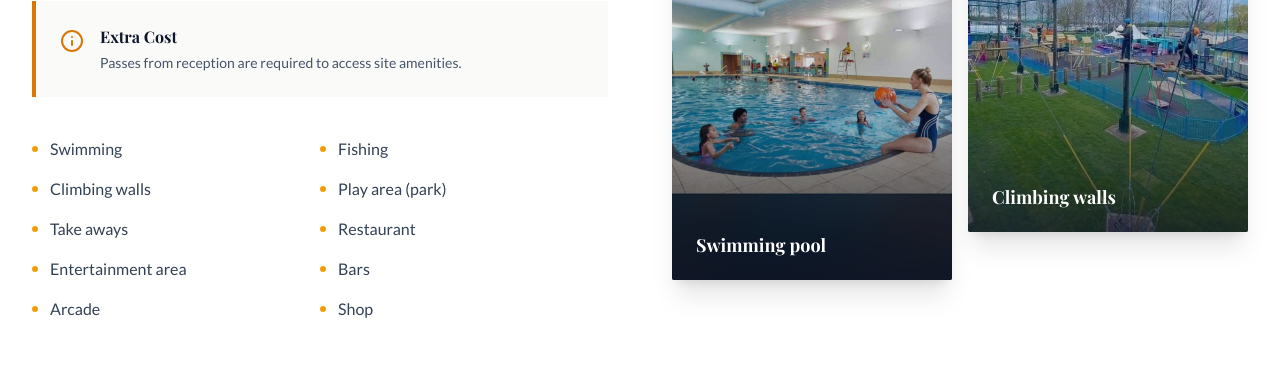
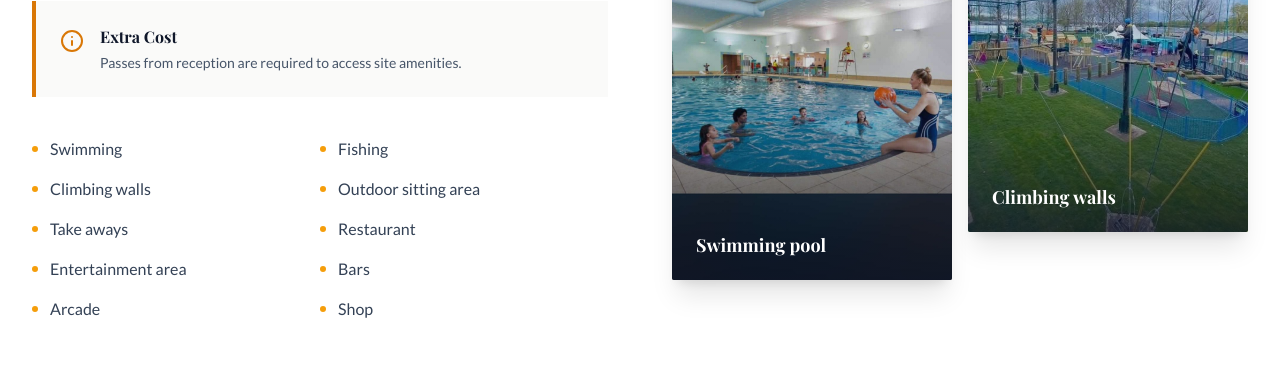
Before and after one commit to markf11/sunny-bee-retreat, a React (Vite) app: page / in a window 1280 px wide. Shown: the part 6000-6371 px from the top of the page. Built offline with nearby package versions, Linux system fonts and the light colour scheme; a web font is replaced by a local one.

Commit message:
Change 'Play area (park)' to 'Outdoor sitting area'

```diff
--- a/src/App.jsx
+++ b/src/App.jsx
@@ -102,7 +102,7 @@ export default function App() {
     { src: '18582.jpg', category: 'Park', alt: 'Swimming pool' },
     { src: '18580.jpg', category: 'Park', alt: 'Climbing walls' },
     { src: '18568.jpg', category: 'Park', alt: 'Outdoor park and slide' },
-    { src: '18585.jpg', category: 'Park', alt: 'Play area (park)' },
+    { src: '18585.jpg', category: 'Park', alt: 'Outdoor sitting area' },
     { src: '18574.jpg', category: 'Park', alt: 'Outdoor seating area' },
     { src: '18564.jpg', category: 'Park', alt: 'Pirate Crazy Golf' },
     { src: '18561.jpg', category: 'Park', alt: 'Thunderbird Fried Chicken stand' },
@@ -357,10 +357,9 @@ export default function App() {
               <div className="grid grid-cols-2 gap-y-4">
                 {[
                   "Swimming", "Fishing", "Climbing walls",
-                  "Play area (park)", "Take aways", "Restaurant",
+                  "Outdoor sitting area", "Take aways", "Restaurant",
                   "Entertainment area", "Bars", "Arcade", "Shop"
-                ].map((amenity, idx) => (
-                  <div key={idx} className="flex items-center space-x-3">
+                ].map((amenity, idx) => (                  <div key={idx} className="flex items-center space-x-3">
                     <div className="w-1.5 h-1.5 bg-amber-500 rounded-full"></div>
                     <span className="text-slate-700 font-medium">{amenity}</span>
                   </div>
```
